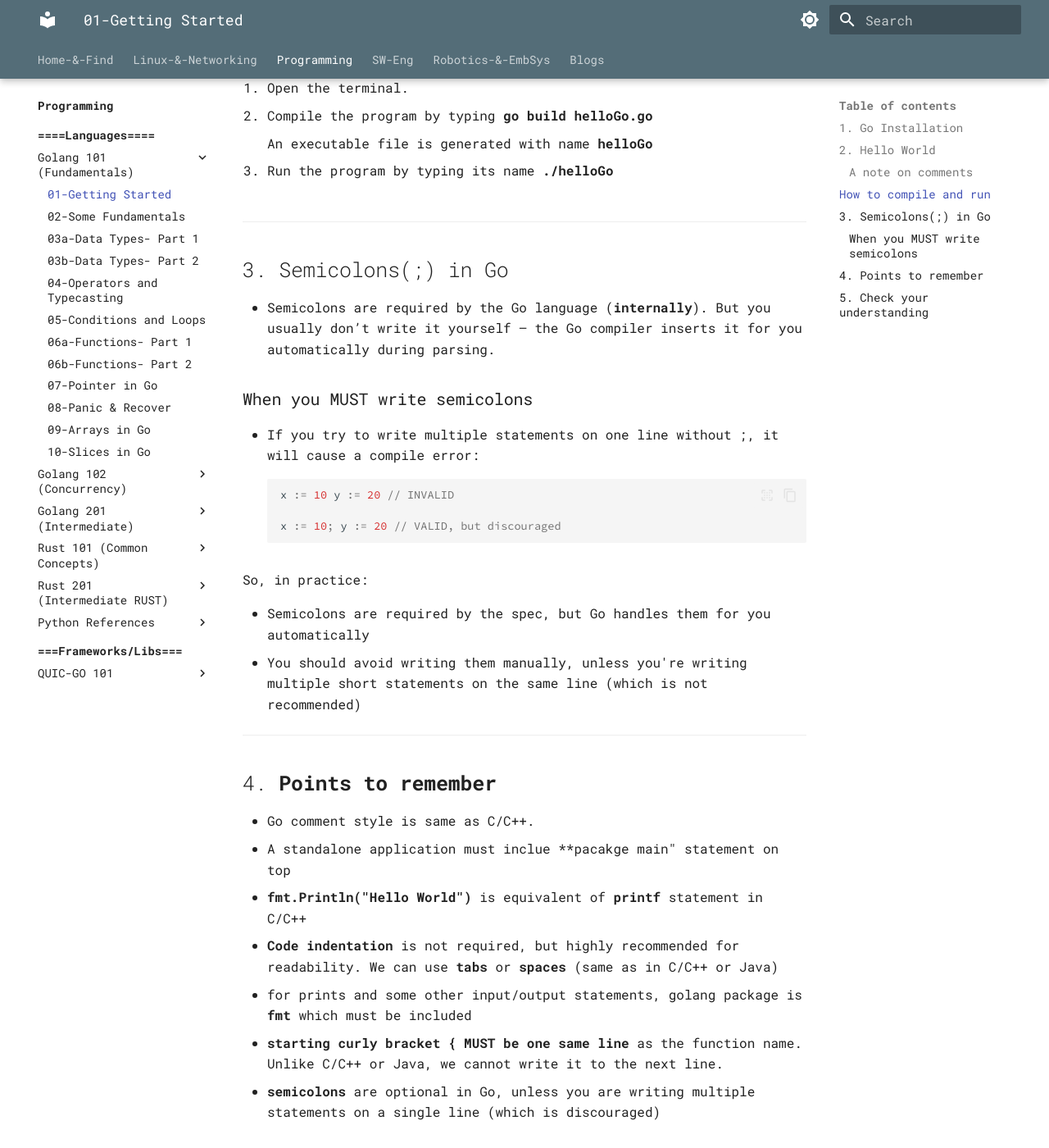
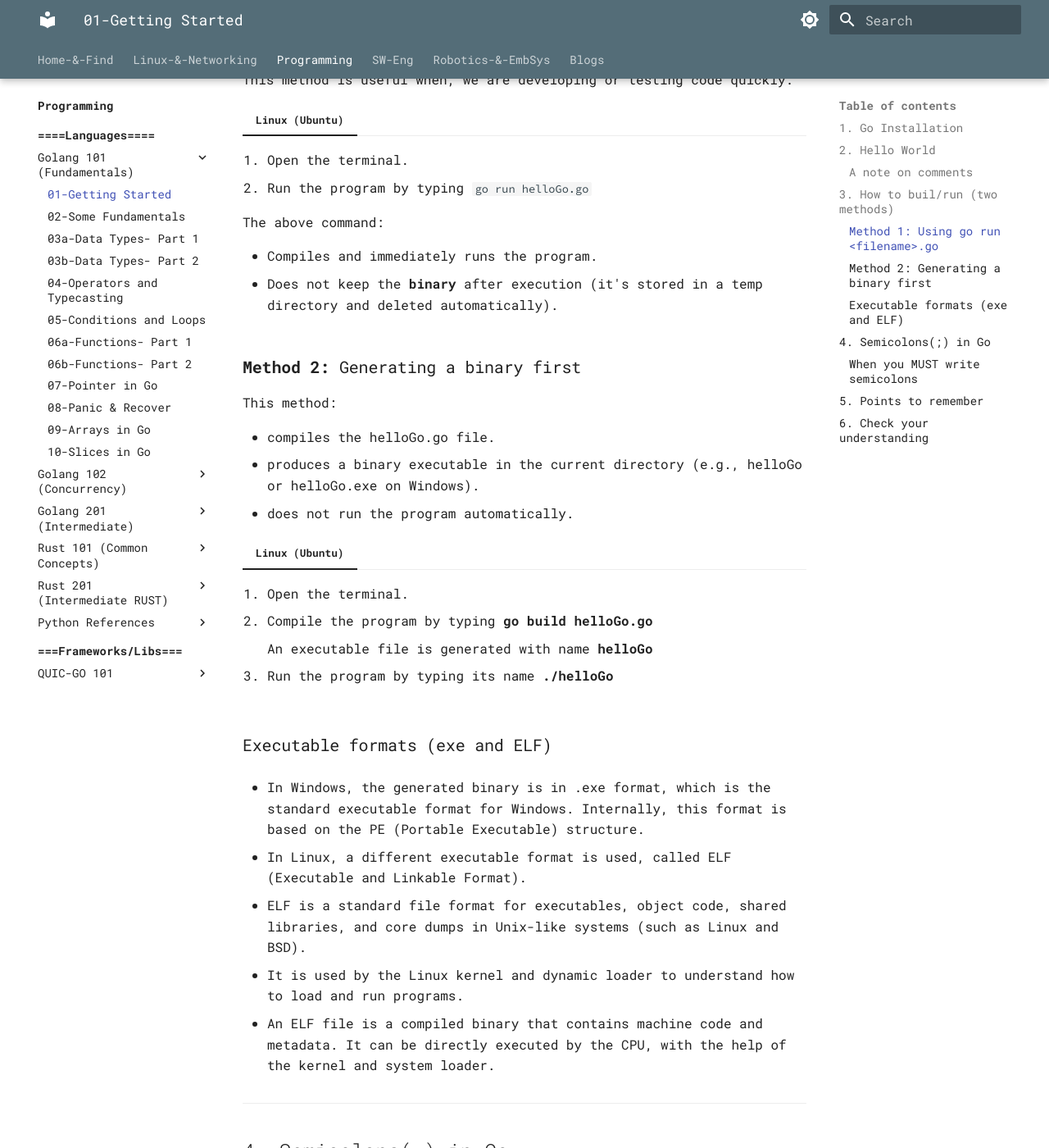
Before and after one commit to alohamujeeb/alohamujeeb.github.io, an MkDocs documentation site: the page built from docs/programming/languages/golang101/01-gettingstarted.md, in a window 1280 px wide and 1400 px high, scrolled down 1964 px. Shown: the whole window at 82% size. Built offline with MkDocs 1.6.1 and Material for MkDocs 9.7.7, drawn with Linux system fonts in a browser that asks for light colours; some of the changed text lies outside the part shown.

Commit message:
minor adjustments

````diff
--- a/docs/programming/languages/golang101/01-gettingstarted.md
+++ b/docs/programming/languages/golang101/01-gettingstarted.md
@@ -139,7 +139,30 @@ Create a file with any name of your choice, e.g. **helloGo.go** and copy followi
 
 
 ---
-## **How to compile and run**
+## 3. **How to buil/run (two methods)**
+
+### **Method 1:** Using ```go run <filename>.go```
+
+This method is useful when, we are developing or testing code quickly.
+
+=== "Linux (Ubuntu)"
+
+    1. Open the terminal.
+    2. Run the program by typing ```go run helloGo.go```
+
+	The above command:
+
+	- Compiles and immediately runs the program.
+	- Does not keep the **binary** after execution (it's stored in a temp directory and deleted automatically).
+
+### **Method 2:** Generating a binary first
+
+This method:
+
+- compiles the helloGo.go file.
+- produces a binary executable in the current directory (e.g., helloGo or helloGo.exe on Windows).
+- does not run the program automatically.
+
 === "Linux (Ubuntu)"
 
     1. Open the terminal.
@@ -148,9 +171,20 @@ Create a file with any name of your choice, e.g. **helloGo.go** and copy followi
         An executable file is generated with name **helloGo**
     3. Run the program by typing its name **./helloGo**
 
+### Executable formats (exe and ELF)
+
+- In Windows, the generated binary is in .exe format, which is the standard executable format for Windows. Internally, this format is based on the PE (Portable Executable) structure.
+
+- In Linux, a different executable format is used, called ELF (Executable and Linkable Format).
+
+- ELF is a standard file format for executables, object code, shared libraries, and core dumps in Unix-like systems (such as Linux and BSD).
+
+- It is used by the Linux kernel and dynamic loader to understand how to load and run programs.
+
+- An ELF file is a compiled binary that contains machine code and metadata. It can be directly executed by the CPU, with the help of the kernel and system loader.
 
 ---
-## 3. Semicolons(;) in Go
+## 4. Semicolons(;) in Go
 
 - Semicolons are required by the Go language (**internally**).  But you usually don’t write it yourself — the Go compiler inserts it for you automatically during parsing.
 
@@ -202,7 +236,7 @@ So, in practice:
     ```
 
 ---
-## 5. Check your understanding
+## 6. Check your understanding
 ??? question "What package should your main executable Go program be in?"
 	Ans: package main
 
````
Also changed, not shown: other parts of docs/programming/languages/golang101/01-gettingstarted.md (+1 -1 lines).
